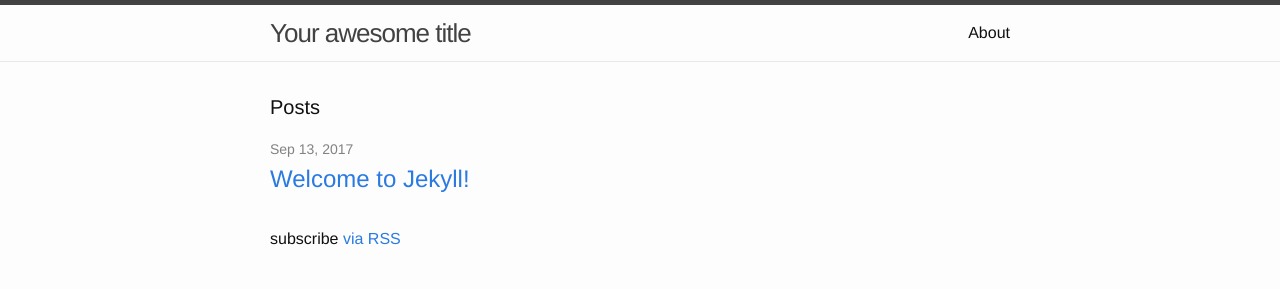
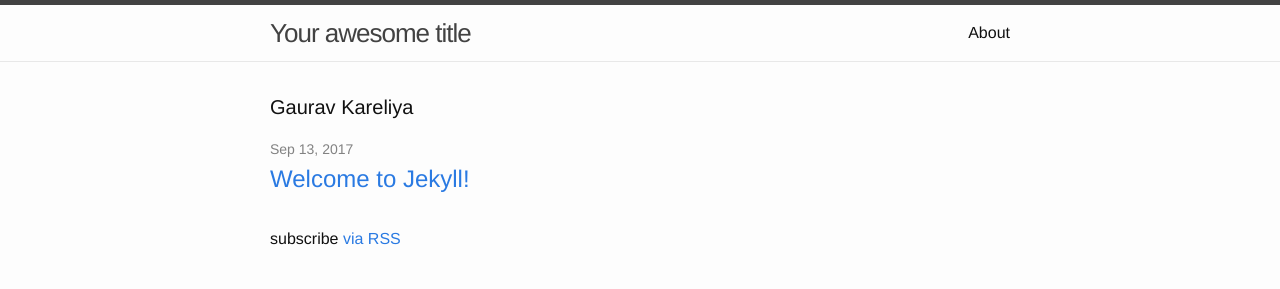
Before and after one commit to gauravkareliya/gauravkareliya.github.io, a Jekyll site: the page built from index.html, in a window 1280 px wide. Shown: the top 289 px of the page. Built offline with Jekyll 4.4.1, drawn with Linux system fonts in a browser that asks for light colours.

Commit message:
Update index.html

```diff
--- a/index.html
+++ b/index.html
@@ -4,7 +4,7 @@
 
 <div class="home">
 
-  <h1 class="page-heading">Posts</h1>
+  <h1 class="page-heading">Gaurav Kareliya</h1>
 
   <ul class="post-list">
     {% for post in site.posts %}
```
